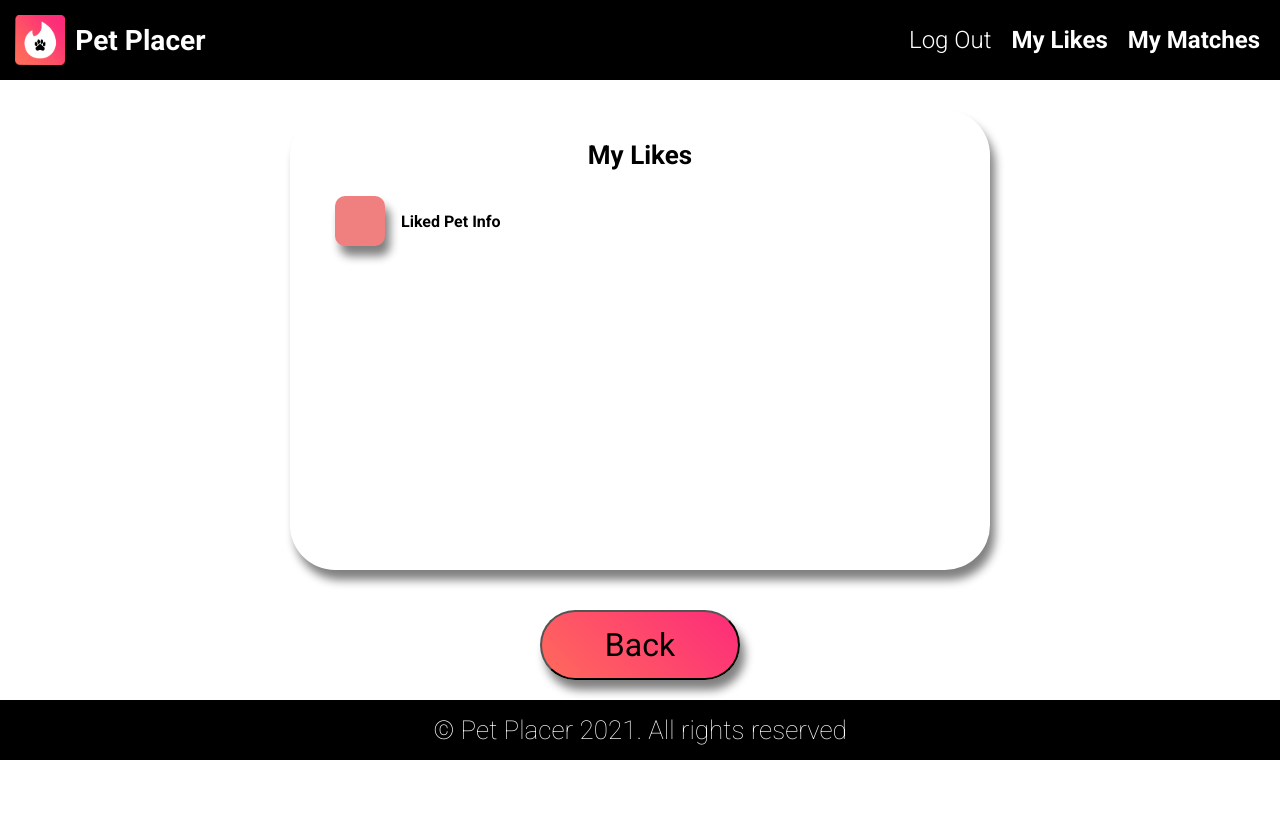
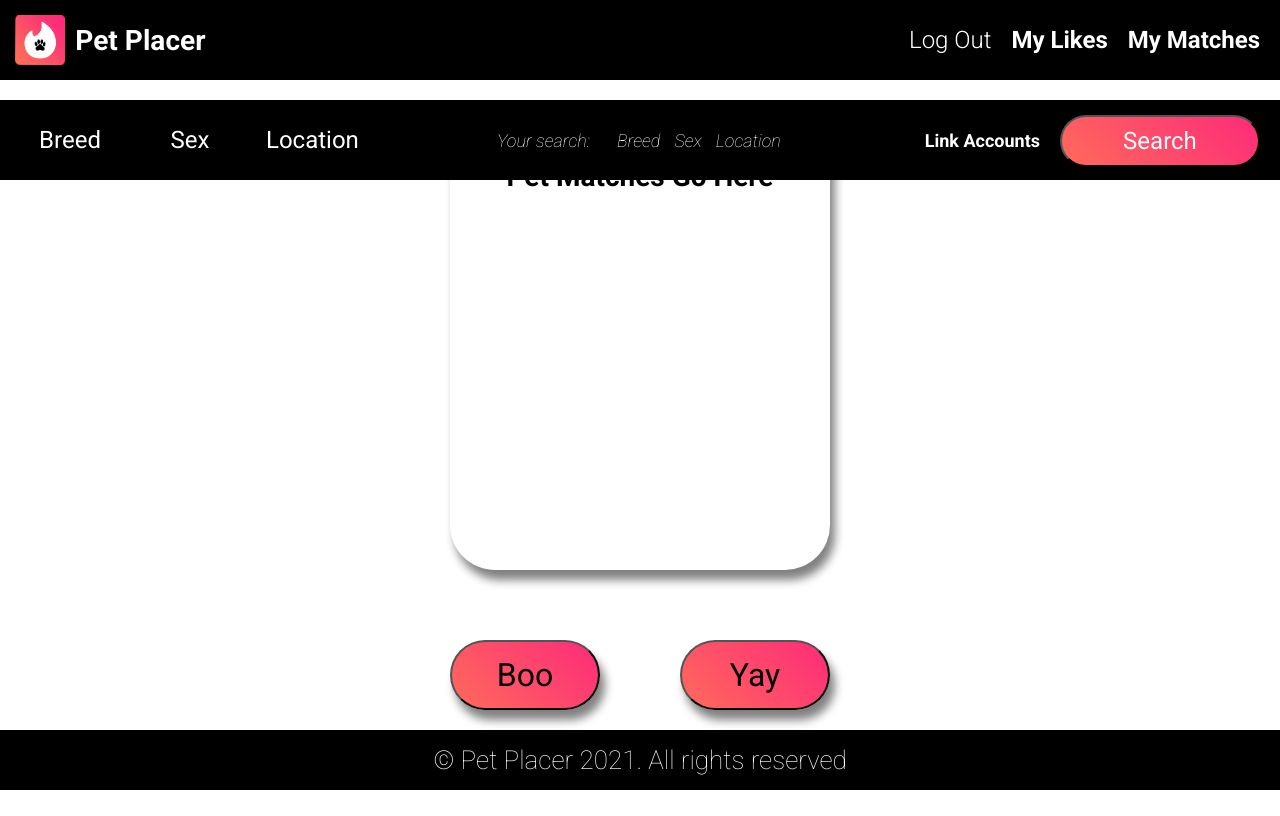
Before and after one commit to michaelzadra27/petplacer2.0, a React (Create React App) app in the folder client/: page / in a window 1280 px wide. Built offline with nearby package versions, Linux system fonts and the light colour scheme.

Commit message:
repushing to collect CSS sheet

```diff
--- a/client/src/App.js
+++ b/client/src/App.js
@@ -30,7 +30,7 @@ function App() {
       {/* <div className="flex-column justify-center align-center min-100-vh bg-primary"> */}
         <Switch>
           <Route exact path="/">
-          <MyLikes/>
+          <Navbar2/>
           </Route>
           <Route exact path="/login">
             <Login />
```
